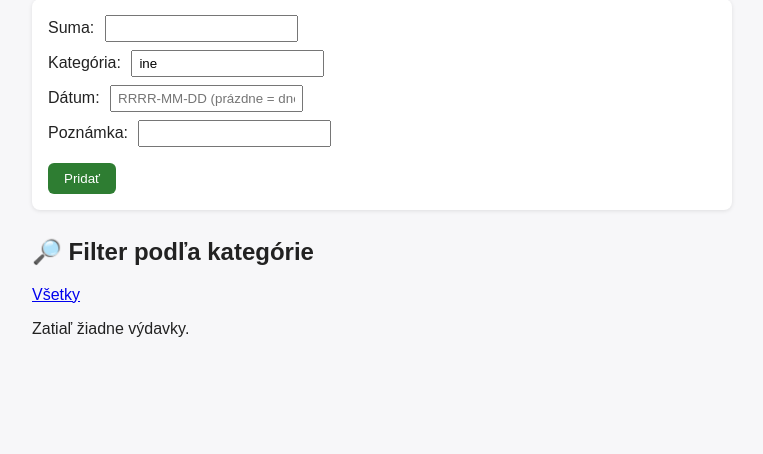
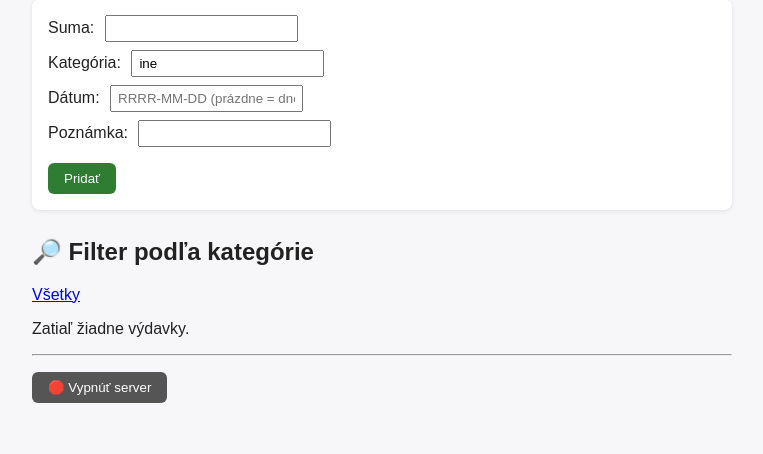
Before and after one commit to silpet112/vibe-coding, a Flask app: page / in a window 1280 px wide. Shown: the part 145-599 px from the top of the page, without its empty margins (258-1021 px from the left). Run offline with Flask 3, Linux system fonts and the light colour scheme; data that the repository does not hold is empty.

Commit message:
Projekt 5: tlacidlo Vypnut server na webe (route /vypni) + zmienka v skille /app
Co-Authored-By: Claude Opus 4.8 <noreply@anthropic.com>

```diff
--- a/app.py
+++ b/app.py
@@ -2,6 +2,8 @@
 # Pouziva tie iste vrstvy ako terminalova appka: databaza.py, logika.py a konfig.py.
 # Spustenie:  python app.py    (potom otvor http://127.0.0.1:5000) ;  zastavenie: Ctrl+C
 
+import os
+import threading
 from datetime import date
 
 from flask import Flask, render_template, request, redirect, url_for
@@ -88,5 +90,13 @@ def uprav(id_vydavku):
     return render_template("uprav.html", v=v, mena=konfig.MENA)
 
 
+@app.route("/vypni", methods=["POST"])
+def vypni():
+    # Naplanuje vypnutie servera tesne po odoslani odpovede (aby sa stranka stihla zobrazit).
+    # os._exit ukonci proces (aj s Flask reloaderom).
+    threading.Timer(0.5, lambda: os._exit(0)).start()
+    return "<h1>Server je vypnuty 🛑</h1><p>Tuto kartu mozes zatvorit. Znova ho spustis cez /app.</p>"
+
+
 if __name__ == "__main__":
     app.run(debug=True)
--- a/templates/vydavky.html
+++ b/templates/vydavky.html
@@ -46,6 +46,8 @@
         button.zmazat { background: #c62828; padding: 4px 10px; margin: 0; }
         button.zmazat:hover { background: #a31f1f; }
         a.upravit { display: inline-block; margin-bottom: 4px; color: #2e7d32; }
+        button.vypni { background: #555; }
+        button.vypni:hover { background: #333; }
     </style>
 </head>
 <body>
@@ -109,5 +111,11 @@
     {% else %}
     <p>Zatiaľ žiadne výdavky.</p>
     {% endif %}
+
+    <hr>
+    <form action="/vypni" method="post" class="akcia"
+          onsubmit="return confirm('Naozaj vypnúť server? Stránka prestane fungovať, kým ho znova nespustíš cez /app.');">
+        <button type="submit" class="vypni">🛑 Vypnúť server</button>
+    </form>
 </body>
 </html>
```
Also changed, not shown: .claude/skills/app/SKILL.md.
